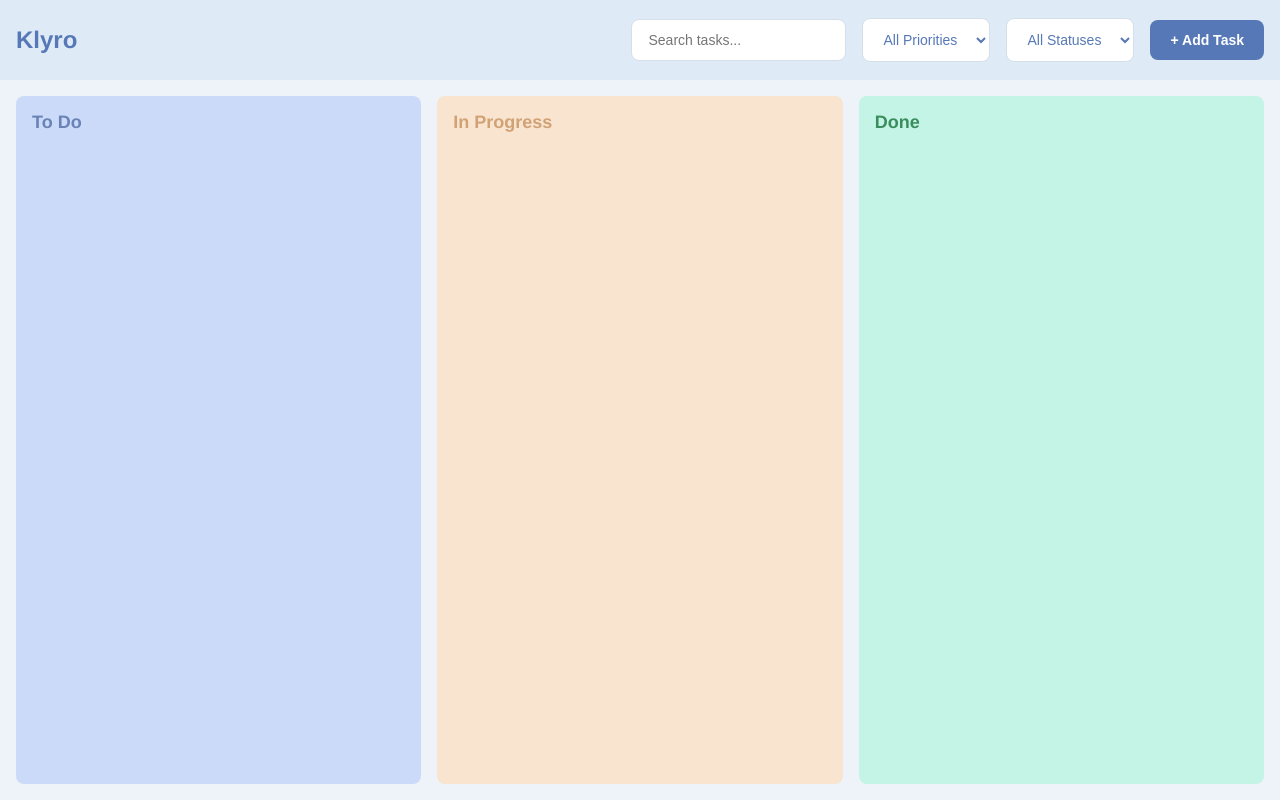
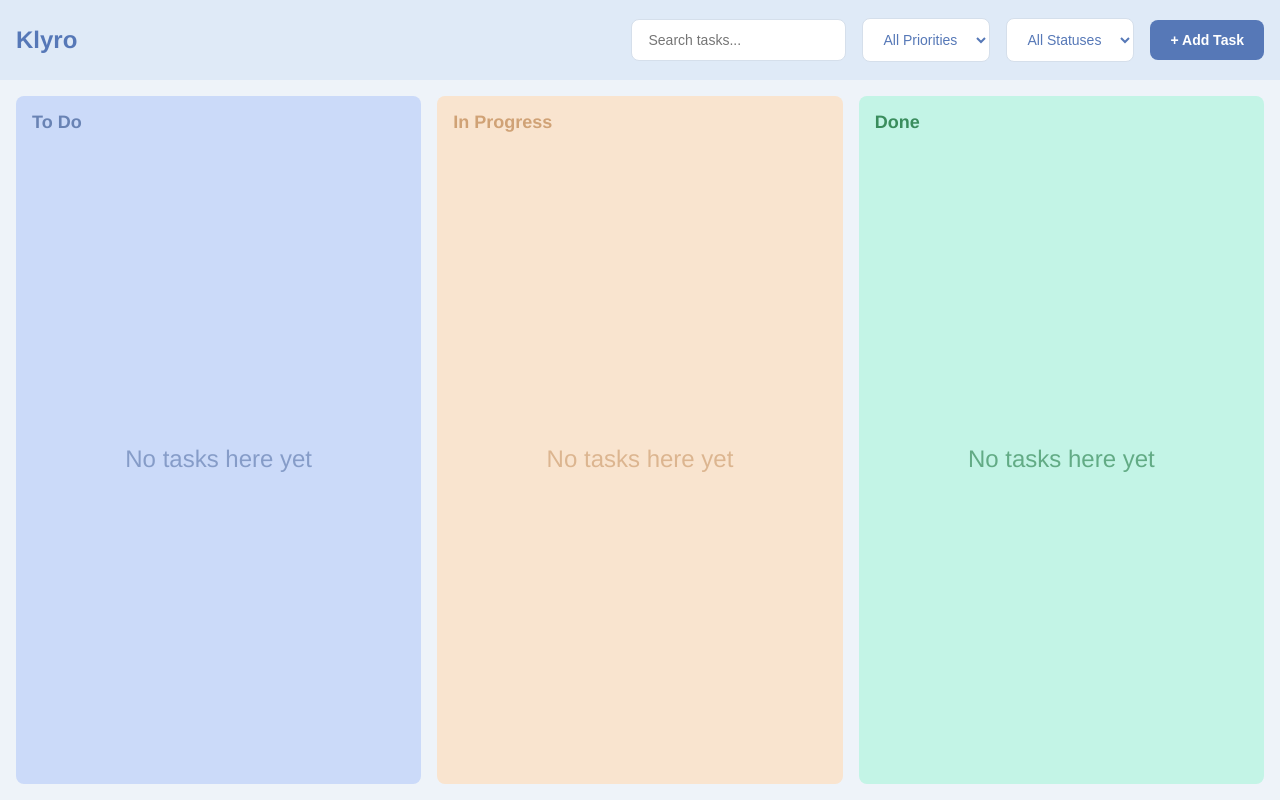
Before and after one commit to novix-vertex/SCS3-Klyro, a React (Vite) app: page / in a window 1280 px wide. Built offline with nearby package versions, Linux system fonts and the light colour scheme.

Commit message:
- Empty state added for each column

```diff
--- a/src/components/TaskColumn.jsx
+++ b/src/components/TaskColumn.jsx
@@ -1,6 +1,9 @@
 import TaskCard from "./TaskCard";
 
 const TaskColumn = ({ tasks, onDeleteTask, onEditTask, handleTaskStatus, status, columnTitle }) => {
+
+    const filteredTasks = tasks.filter((task) => task.status === status);
+
     return (
         <section
             className={`board-column ${status}-column`}
@@ -11,11 +14,18 @@ const TaskColumn = ({ tasks, onDeleteTask, onEditTask, handleTaskStatus, status,
         >
             <h2>{columnTitle}</h2>
             <div className="task-list">
-                {
-                    tasks
-                        .filter((task) => task.status === status)
-                        .map((task) => <TaskCard key={task.id} task={task} onDeleteTask={onDeleteTask} onEditTask={onEditTask} />)
-                }
+                {filteredTasks.length === 0 ? (
+                    <p className="empty-message">No tasks here yet</p>
+                ) : (
+                    filteredTasks.map((task) => (
+                        <TaskCard
+                            key={task.id}
+                            task={task}
+                            onDeleteTask={onDeleteTask}
+                            onEditTask={onEditTask}
+                        />
+                    ))
+                )}
             </div>
         </section>
     )
--- a/src/index.css
+++ b/src/index.css
@@ -224,12 +224,11 @@ header button:hover {
   background-color: var(--color-text);
   opacity: 0.9;
 }
+
 .task-delete-btn {
   background-color: var(--priority-high-text);
   opacity: 0.9;
 }
-
-
 .todo-column {
   background-color: var(--color-todo-background);
   color: var(--color-todo-text);
@@ -255,6 +254,17 @@ header button:hover {
 
 .completed-column h2 {
   color: var(--color-completed-text);
+}
+
+.empty-message {
+    text-align: center;
+    font-size: 1.5rem;
+    opacity: 0.7;
+
+    flex: 1;
+    display: flex;
+    justify-content: center;
+    align-items: center;
 }
 
 .modal-overlay {
```
